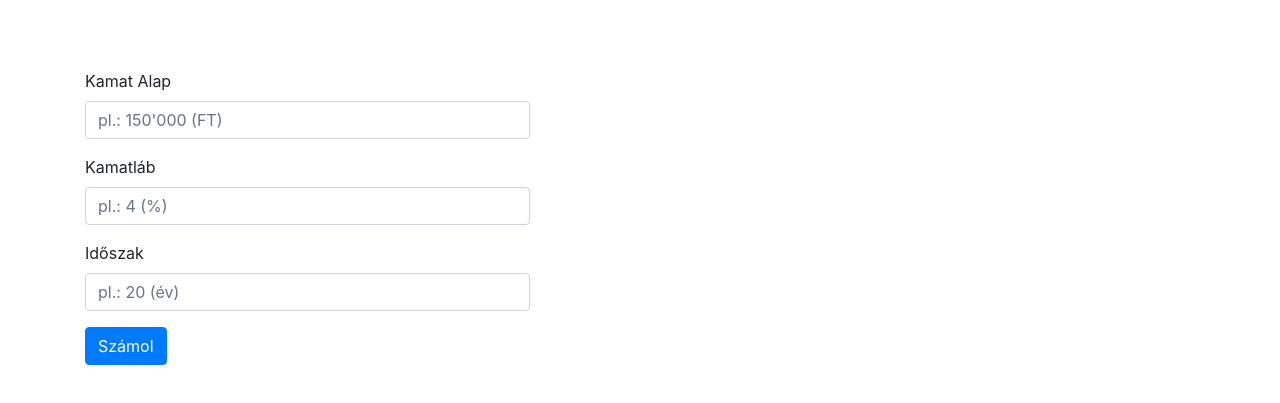
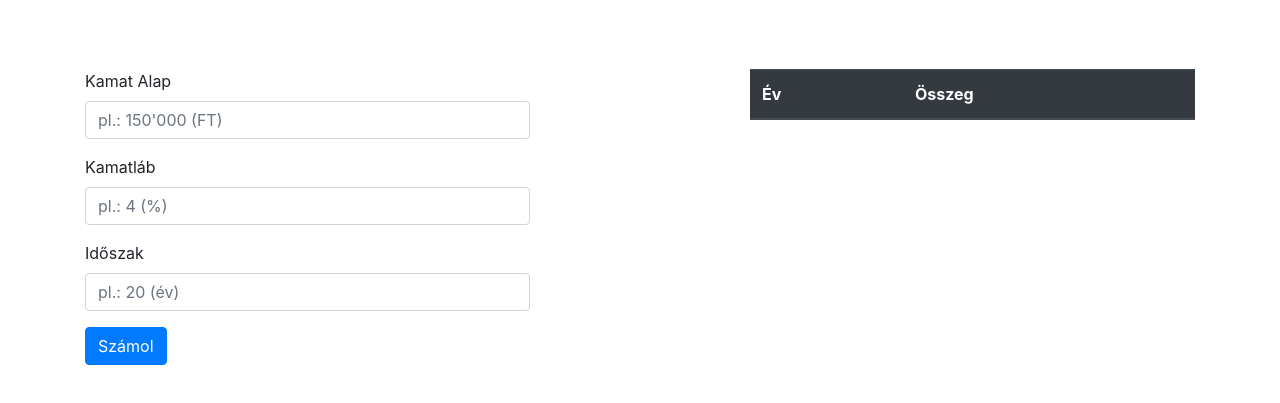
Before and after one commit to abel-nagy/2-14-F, a plain HTML site: page pages/Webfejlesztes/Orai_munkak/Ora_4/index.html in a window 1280 px wide. Shown: the part 155-558 px from the top of the page. Drawn offline with Linux system fonts and the light colour scheme.

Commit message:
PlaceHolder Table

```diff
--- a/pages/Webfejlesztes/Orai_munkak/Ora_4/index.html
+++ b/pages/Webfejlesztes/Orai_munkak/Ora_4/index.html
@@ -101,7 +101,7 @@
 
             <div class="row my-5">
 
-                <form id="form" class="col-lg-5 col-md5 my-4">
+                <form id="form" class="col-lg-5 col-md-5 my-4">
 
                     <div class="form-group">
                         <label for="alap">Kamat Alap</label>
@@ -121,8 +121,17 @@
                     <input type="button" id="btn" class="btn btn-primary" value="Számol">
                 </form>
 
-                <div class="float-right col-lg-5 col-md5 my-4">
-                    <table id="tbl" class="table"></table>
+                <div class="col-lg-2 col-md-1"></div>
+
+                <div class="float-right col-lg-5 col-md-5 my-4">
+                    <table id="tbl" class="table">
+                        <thead class="thead-dark">
+                            <tr>
+                                <th>Év</th>
+                                <th>Összeg</th>
+                            </tr>
+                        </thead>
+                    </table>
                 </div>
 
             </div>
```
